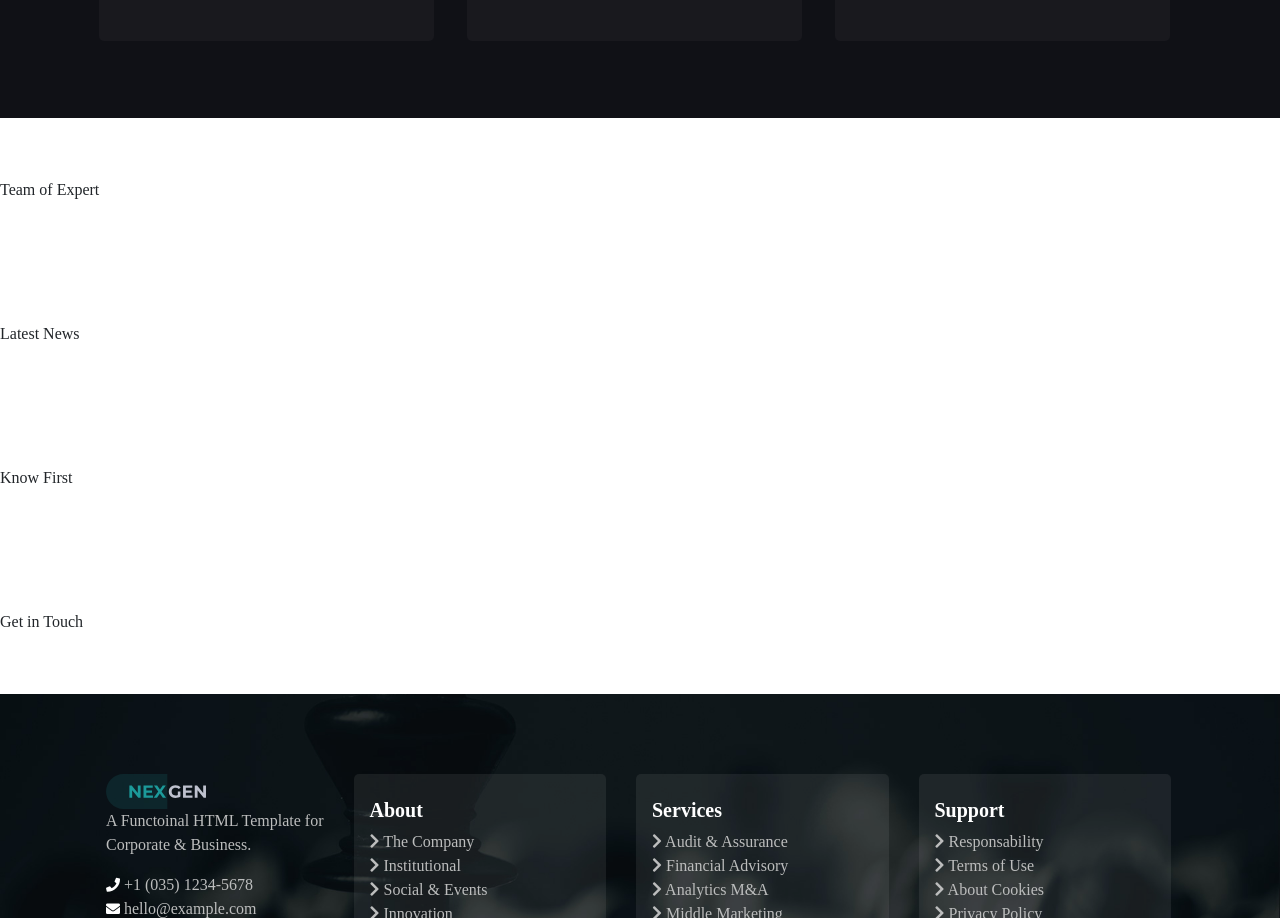
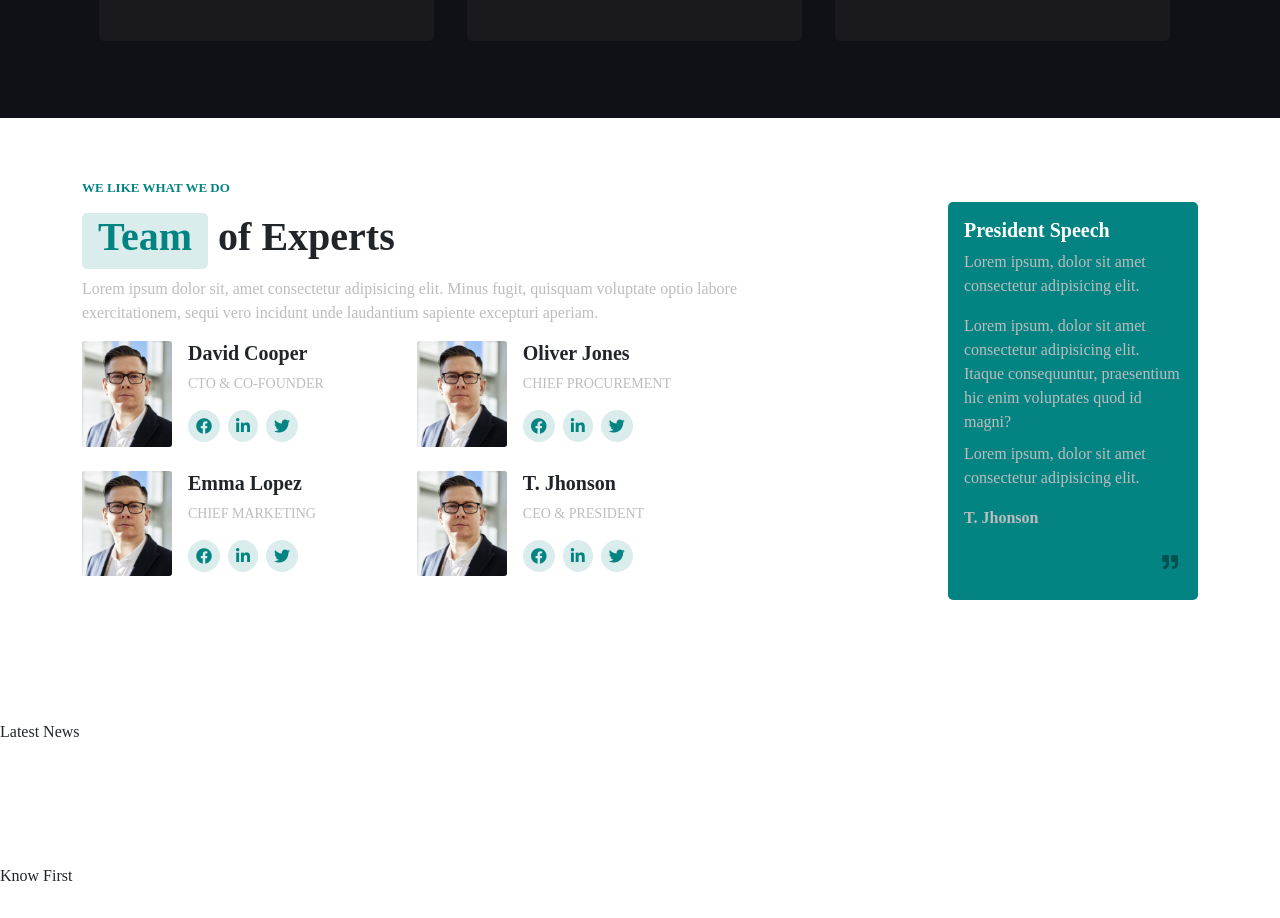
Before and after one commit to GiuliaSossai/proj-html-vuejs, a Vue app: page / in a window 1280 px wide. Shown: the part 2165-3083 px from the top of the page. Built offline with nearby package versions, Linux system fonts and the light colour scheme; a small style sheet from the web is missing.

Commit message:
team section - prove img

```diff
--- /dev/null
+++ b/src/assets/data/TeamList.js
@@ -0,0 +1,27 @@
+export default
+[
+   {
+      image: "team-1.jpg",
+      name: "David Cooper",
+      role: "cto & co-founder",
+      social: ["fab fa-facebook", "fab fa-linkedin-in", "fab fa-twitter"]
+   },
+   {
+      image: "team-2.jpg",
+      name: "Oliver Jones",
+      role: "chief procurement",
+      social: ["fab fa-facebook", "fab fa-linkedin-in", "fab fa-twitter"]
+   },
+   {
+      image: "team-3.jpg",
+      name: "Emma Lopez",
+      role: "chief marketing",
+      social: ["fab fa-facebook", "fab fa-linkedin-in", "fab fa-twitter"]
+   },
+   {
+      image: "team-4.jpg",
+      name: "T. Jhonson",
+      role: "ceo & president",
+      social: ["fab fa-facebook", "fab fa-linkedin-in", "fab fa-twitter"]
+   }
+]
--- /dev/null
+++ b/src/components/CardsList.vue
@@ -0,0 +1,71 @@
+<template>
+   <div class="">
+      <div
+         class="member-box"
+         v-for="(item, index) in TeamList"
+         :key="index"
+      >
+         <!-- <img src="" alt=""> -->
+         <div class="member-image me-3 mb-4">
+            <img src="../assets/img/team-1.jpg"/>
+            <!-- <img :src=" '..assets/img/ + ${{item.image}}' " :alt="item.name"> -->
+         </div>
+
+         <div class="member-text">
+            <h5>{{item.name}}</h5>
+            <p class="text-uppercase">{{item.role}}</p>
+            <i :class="item.social[0]" class="p-2"></i>
+            <i :class="item.social[1]" class="mx-2 p-2"></i>
+            <i :class="item.social[2]" class="p-2"></i>
+            <!-- <i :class="item.social.join(' ')"></i> -->
+         </div>
+
+      </div>
+   </div>
+</template>
+
+<script>
+import TeamList from "../assets/data/TeamList.js";
+
+export default {
+   name: 'CardsList',
+   components: {
+
+
+   },
+   data(){
+      return {
+         TeamList
+      }
+   },
+}
+</script>
+
+<style lang="scss">
+@import '../assets/style/vars.scss';
+@import '../assets/style/generals.scss';
+@import '../assets/style/mixins.scss';
+
+.member-box {
+   display: inline-block;
+   width: 50%;
+   .member-image {
+      float: left;
+      width: 90px;
+      background-color: pink;
+      border-radius: 3px;
+      overflow: hidden;
+   }
+   .member-text {
+      p {
+         color: $subtitle;
+         font-size: 14px;
+      }
+      i {
+         color: $main-btn;
+         border-radius: 50%;
+         background-color: $ultra-light;
+      }
+   }
+}
+</style>
--- a/src/components/Main.vue
+++ b/src/components/Main.vue
@@ -10,7 +10,29 @@
      <ServicesSection />
 
      <!-- 04 team -->
-     <section>Team of Expert</section>
+     <section>
+        <div class="container d-flex justify-content-between">
+           <div class="textarea">
+               <p class="subs">we like what we do</p>
+               <h2><span class="special-title px-3 pb-2">Team</span> of Experts</h2>
+               <p class="text">Lorem ipsum dolor sit, amet consectetur adipisicing elit. Minus fugit, quisquam voluptate optio labore exercitationem, sequi vero incidunt unde laudantium sapiente excepturi aperiam.</p>
+               <div>
+                  <CardsList />
+               </div>
+
+           </div>
+
+           <div class="extract p-3 mt-4">
+              <h5>President Speech</h5>
+              <i class="fas fa-quote-right"></i>
+              <p>Lorem ipsum, dolor sit amet consectetur adipisicing elit. </p>
+              <p class="my-2">Lorem ipsum, dolor sit amet consectetur adipisicing elit. Itaque consequuntur, praesentium hic enim voluptates quod id magni? </p>
+              <p>Lorem ipsum, dolor sit amet consectetur adipisicing elit. </p>
+              <p class="my-2">T. Jhonson</p>
+           </div>
+        </div>
+
+      </section>
 
      <!-- 05 news -->
      <section>Latest News</section>
@@ -28,12 +50,16 @@ import VideoSection from './VideoSection.vue';
 import ResultsSection from './ResultsSection.vue';
 import ServicesSection from './ServicesSection.vue';
 
+import CardsList from './CardsList.vue';
+
 export default {
    name: 'Main',
    components: {
       VideoSection,
       ResultsSection,
       ServicesSection,
+
+      CardsList,
 
    },
    data(){
@@ -49,5 +75,37 @@ export default {
 @import '../assets/style/generals.scss';
 @import '../assets/style/mixins.scss';
 
+// 04 team
+.textarea {
+   width: 60%;
+   .subs {
+      color: $main-btn;
+   }
+   .text {
+      color: $subtitle;
+   }
+}
+
+
+.extract {
+   width: 250px;
+   min-height: 300px;
+   background-color: $main-btn;
+   border-radius: 5px;
+   color: $subtitle;
+   position: relative;
+   h5 {
+      color: $main;
+   }
+   p:last-child {
+      font-weight: 700;
+   }
+   .fas {
+      position: absolute;
+      bottom: 30px;
+      right: 20px;
+      color: darken($main-btn , 10%);
+   }
+}
 
 </style>
```
